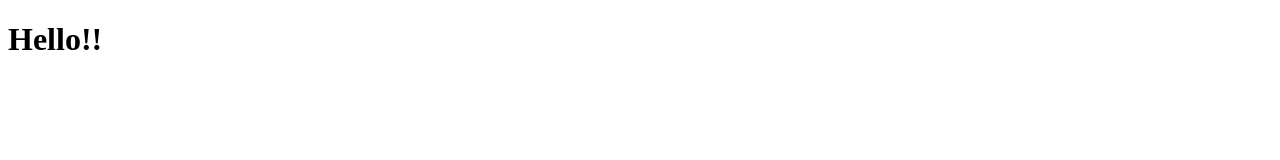
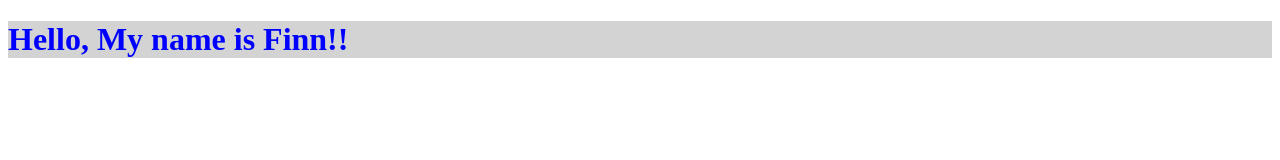
Before and after one commit to FinnMooney/secoms319, a plain HTML site: page index.html in a window 1280 px wide. Drawn offline with Linux system fonts and the light colour scheme.

Commit message:
Quick Change

```diff
--- a/index.html
+++ b/index.html
@@ -4,9 +4,10 @@
     <meta charset="UTF-8">
     <meta http-equiv="X-UA-Compatible" content="IE=edge">
     <meta name="viewport" content="width=device-width, initial-scale=1.0">
+    <link rel="stylesheet" href="styles.css">
     <title>Finn Mooney</title>
 </head>
 <body>
-    <h1>Hello!!</h1>
+    <h1>Hello, My name is Finn!!</h1>
 </body>
 </html>
```
